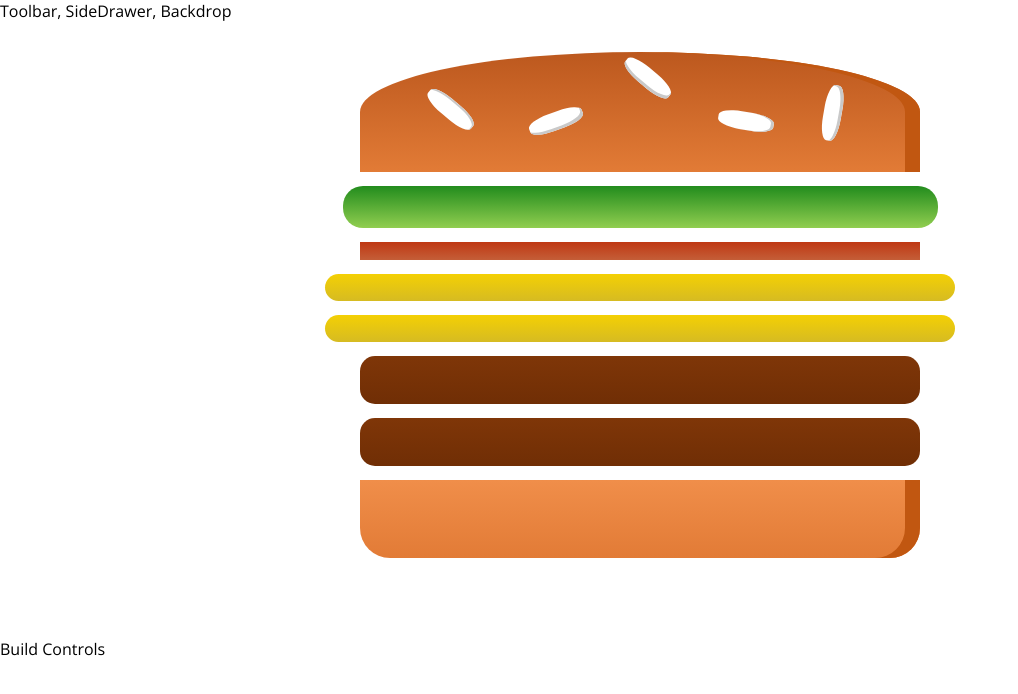
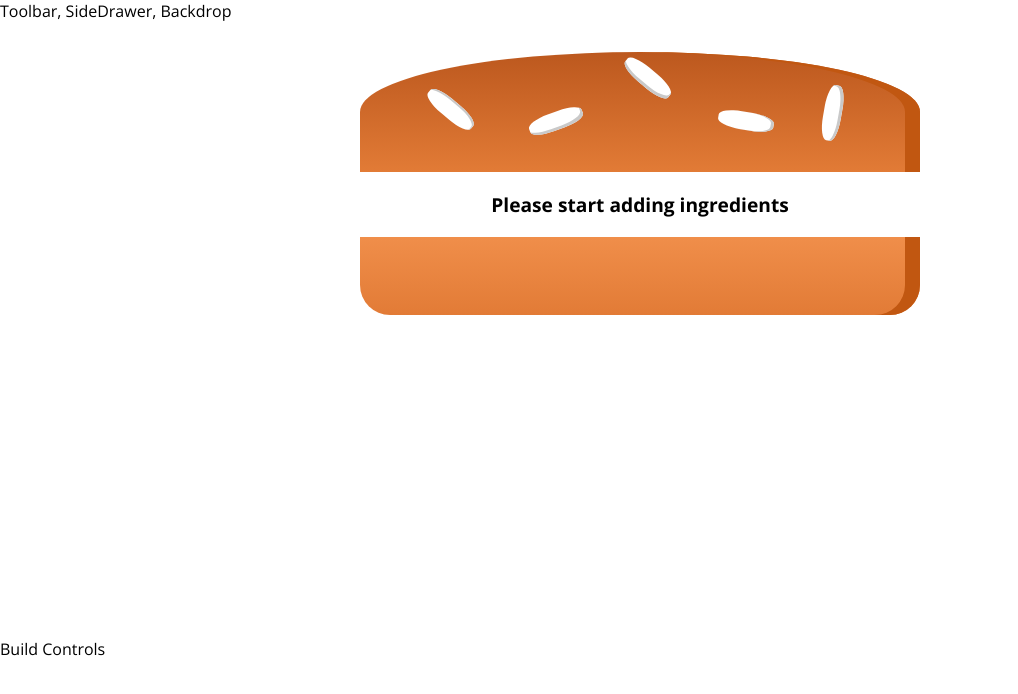
Before and after one commit to MarceloBorgesP/burger-builder, a React (Create React App) app: page / in a window 1280 px wide. Shown: the top 694 px of the page, without its empty margins (0-1018 px from the left). Built offline with nearby package versions, Linux system fonts and the light colour scheme.

Commit message:
Handle scenario of no ingredients

```diff
--- a/src/components/Burger/Burger.js
+++ b/src/components/Burger/Burger.js
@@ -3,16 +3,24 @@ import classes from './Burger.module.css';
 import Ingredient from './Ingredient/Ingredient';
 
 const burger = props => {
-  const ingredients = Object.keys(props.ingredients).map(key => {
-    return [...Array(props.ingredients[key])].map((_, i) => (
-      <Ingredient key={key + i} type={key} />
-    ));
-  });
+  const ingredients = Object.keys(props.ingredients)
+    .map(key => {
+      return [...Array(props.ingredients[key])].map((_, i) => (
+        <Ingredient key={key + i} type={key} />
+      ));
+    })
+    .reduce((arr, element) => {
+      return [...arr, ...element];
+    }, []);
 
   return (
     <div className={classes.Burger}>
       <Ingredient type="bread-top" />
-      {ingredients}
+      {ingredients.length ? (
+        ingredients
+      ) : (
+        <p>Please start adding ingredients</p>
+      )}
       <Ingredient type="bread-bottom" />
     </div>
   );
--- a/src/containers/BurgerBuilder/BurgerBuilder.js
+++ b/src/containers/BurgerBuilder/BurgerBuilder.js
@@ -5,10 +5,10 @@ import Burger from '../../components/Burger/Burger';
 class BurgerBuilder extends Component {
   state = {
     ingredients: {
-      salad: 1,
-      bacon: 1,
-      cheese: 2,
-      meat: 2
+      salad: 0,
+      bacon: 0,
+      cheese: 0,
+      meat: 0
     }
   };
 
```
